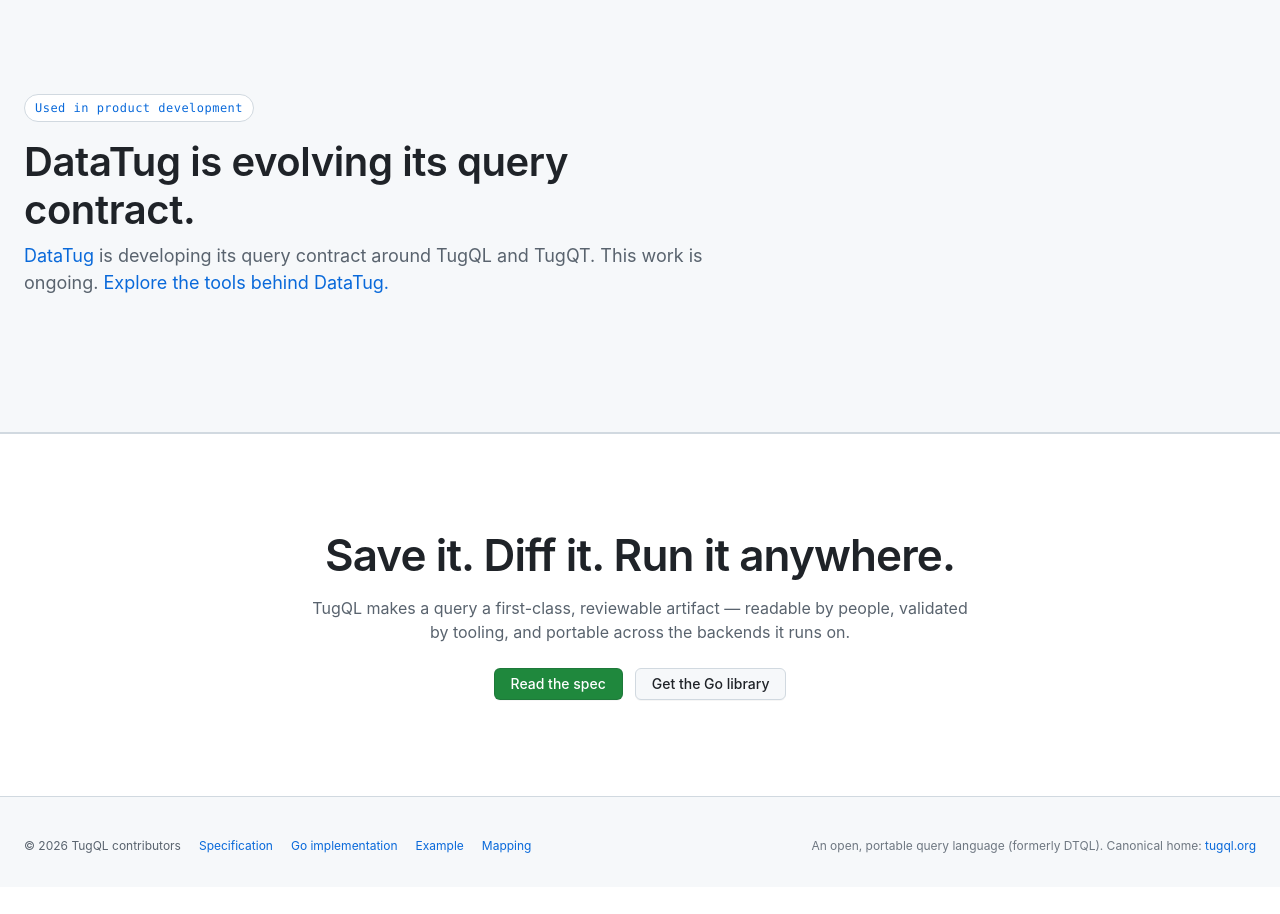
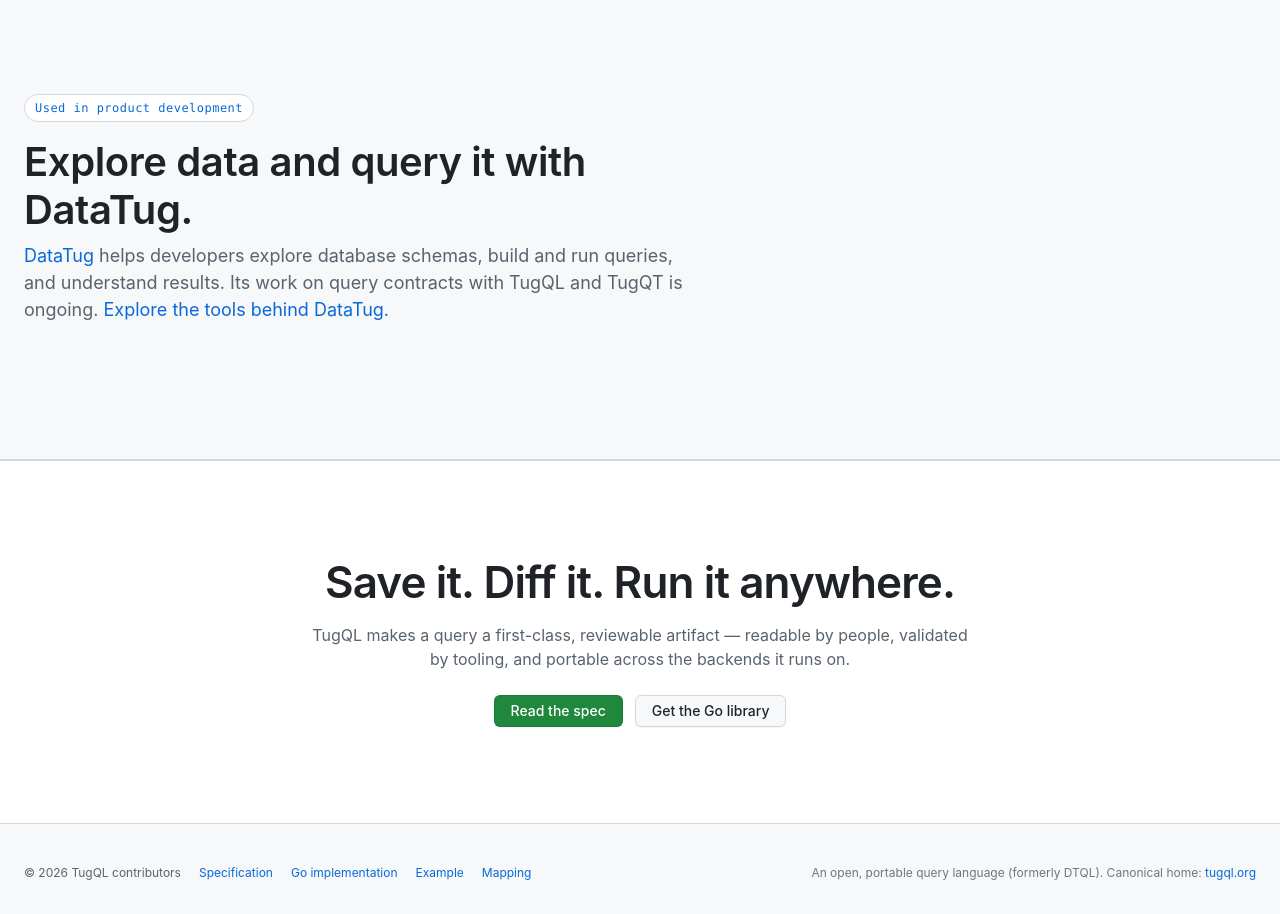
Before and after one commit to datatug/dtql-org, a website: page public/index.html in a window 1280 px wide. Shown: the part 5440-6354 px from the top of the page. Before the commit the page ends 6327 px from the top, so only its background shows below. Drawn offline with Linux system fonts and the light colour scheme.

Commit message:
docs: lead DataTug promotions with database workspace benefits

```diff
--- a/public/index.html
+++ b/public/index.html
@@ -379,8 +379,8 @@
   <div class="container">
     <div class="section-head">
       <span class="section-eyebrow">Used in product development</span>
-      <h2 class="section-title">DataTug is evolving its query contract.</h2>
-      <p class="section-kicker"><a href="https://datatug.app">DataTug</a> is developing its query contract around TugQL and TugQT. This work is ongoing. <a href="https://datatug.app/en/under-the-hood/tools-we-built/#query">Explore the tools behind DataTug.</a></p>
+      <h2 class="section-title">Explore data and query it with DataTug.</h2>
+      <p class="section-kicker"><a href="https://datatug.app">DataTug</a> helps developers explore database schemas, build and run queries, and understand results. Its work on query contracts with TugQL and TugQT is ongoing. <a href="https://datatug.app/en/under-the-hood/tools-we-built/#query">Explore the tools behind DataTug.</a></p>
     </div>
   </div>
 </section>
```
